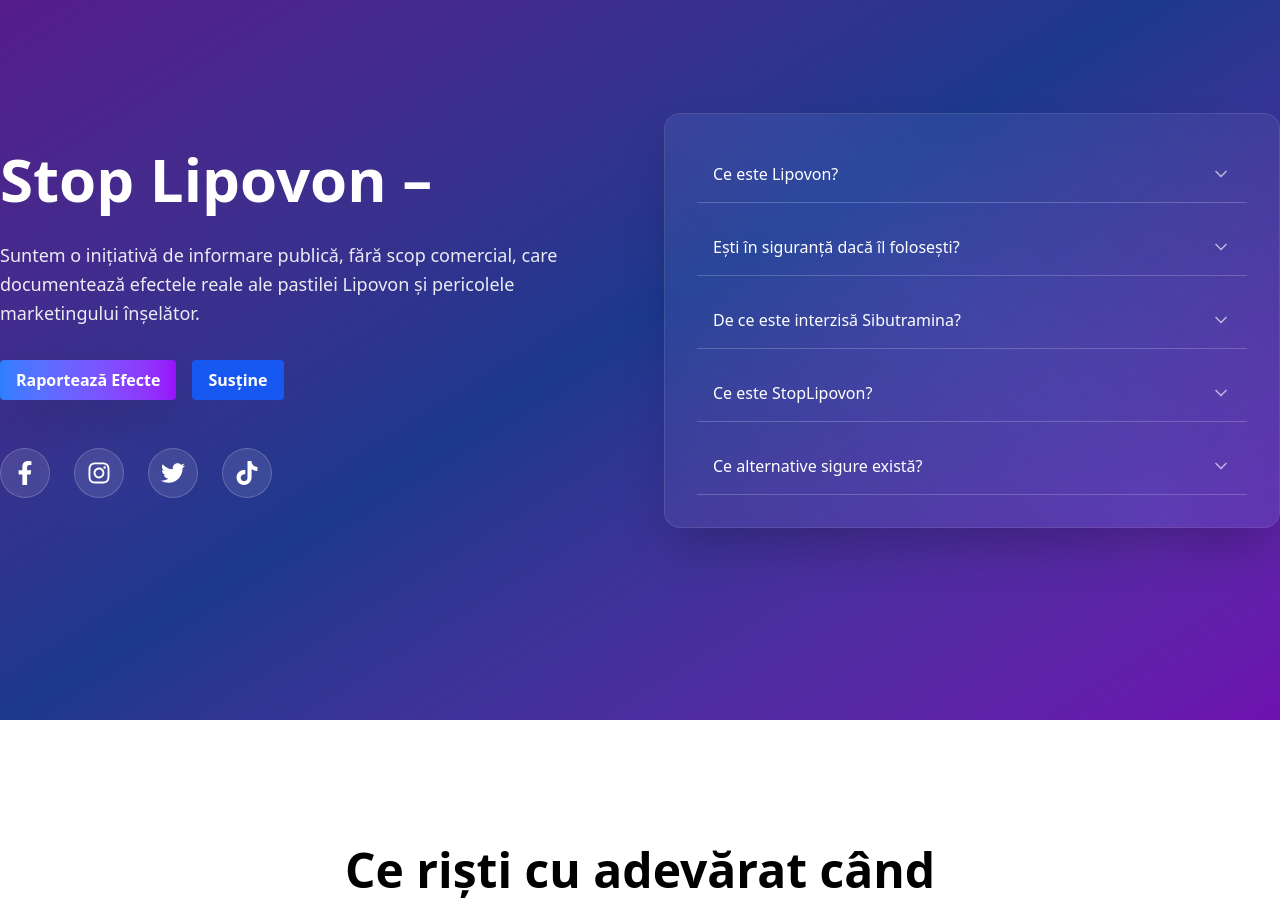
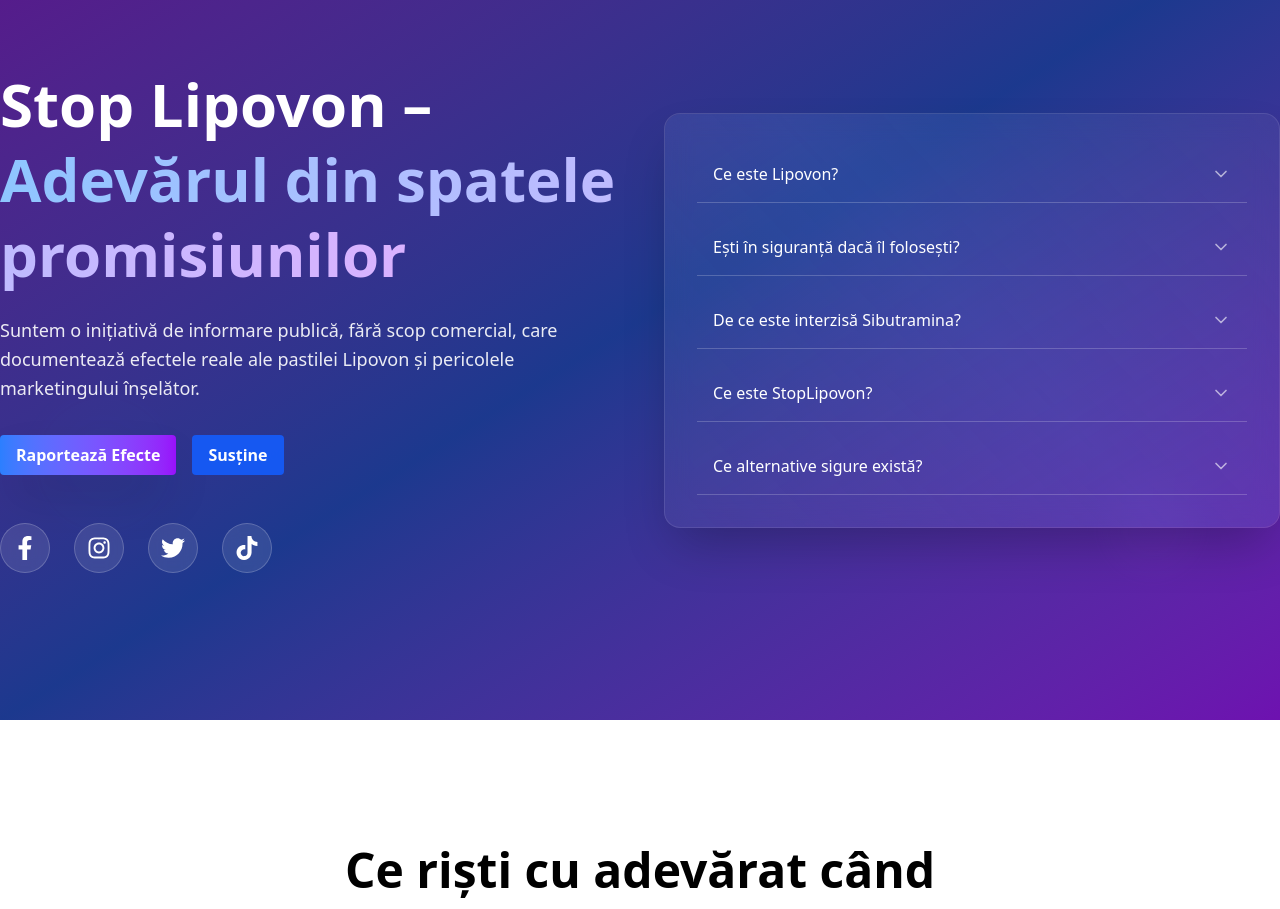
Before and after one commit to Manoroth69/STOP-Lipovon, a React (Vite) app: page / in a window 1280 px wide. Shown: the part 880-1789 px from the top of the page. Built offline with nearby package versions, Linux system fonts and the light colour scheme.

Commit message:
Test push from fresh clone

```diff
--- a/src/components/About.jsx
+++ b/src/components/About.jsx
@@ -75,7 +75,7 @@
                     }}
                     transition={{ duration: 3, repeat: Infinity }}
                   >
-
+                    Adevărul din spatele promisiunilor
                   </motion.span>
                 </motion.h1>
               </AnimatedSection>
```
